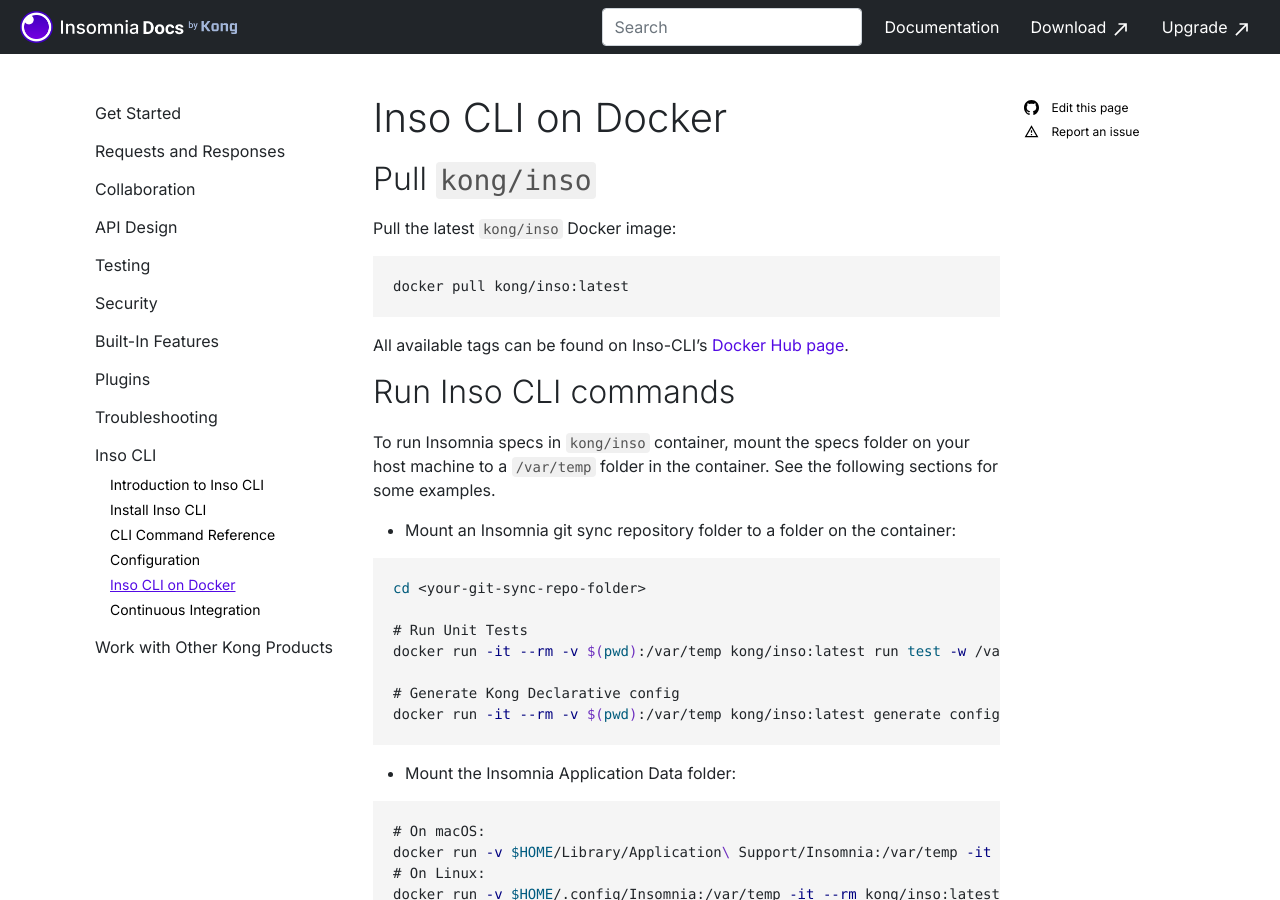
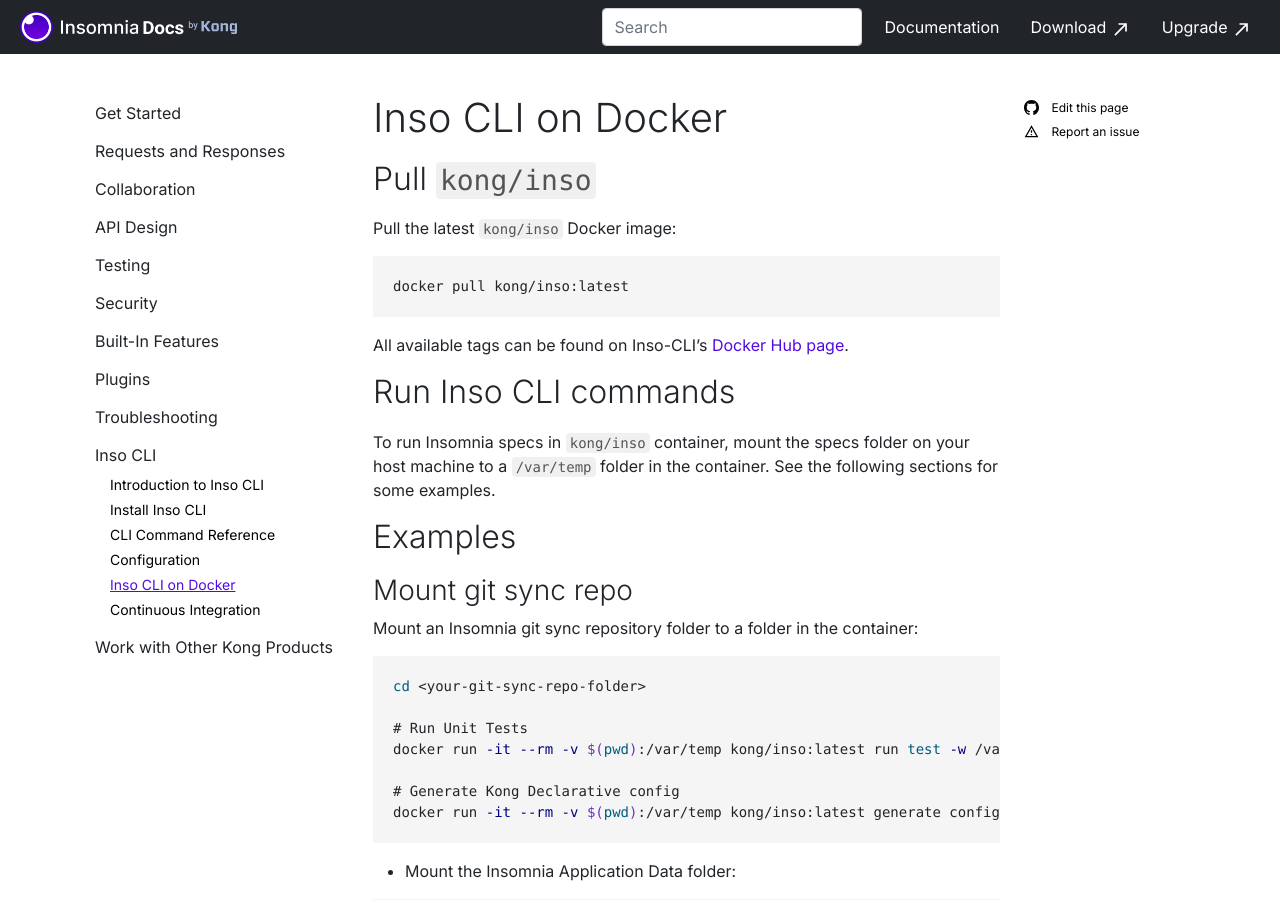
Before and after one commit to Kong/insomnia-docs, a Jekyll site: the page built from docs/inso-cli/inso-on-docker.md, in a window 1280 px wide and 900 px high. Built offline with Jekyll 4.4.1, drawn with Linux system fonts in a browser that asks for light colours; comment, search, counter and statistics services are not loaded.

Commit message:
Update docs/inso-cli/inso-on-docker.md
Co-authored-by: lena-larionova <54370747+lena-larionova@users.noreply.github.com>

````diff
--- a/docs/inso-cli/inso-on-docker.md
+++ b/docs/inso-cli/inso-on-docker.md
@@ -19,7 +19,11 @@
 
 To run Insomnia specs in `kong/inso` container, mount the specs folder on your host machine to a `/var/temp` folder in the container. See the following sections for some examples.
 
-- Mount an Insomnia git sync repository folder to a folder on the container:
+## Examples
+
+### Mount git sync repo
+
+Mount an Insomnia git sync repository folder to a folder in the container:
 
 ```shell
 cd <your-git-sync-repo-folder>
````
